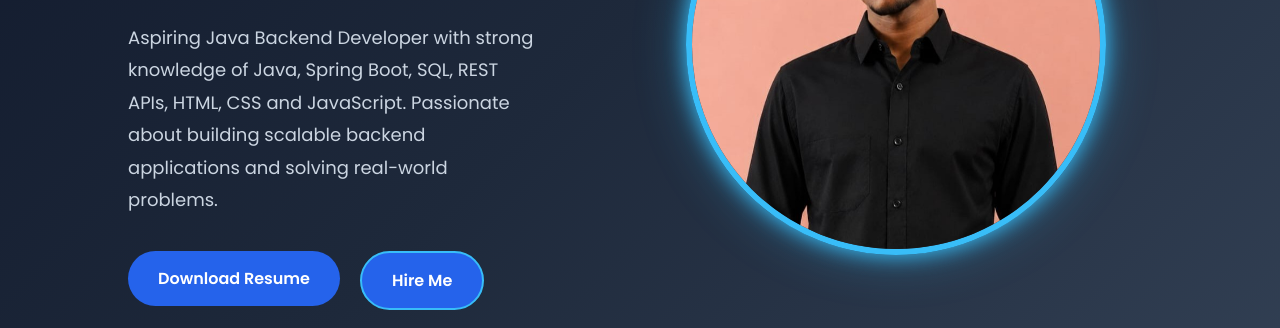
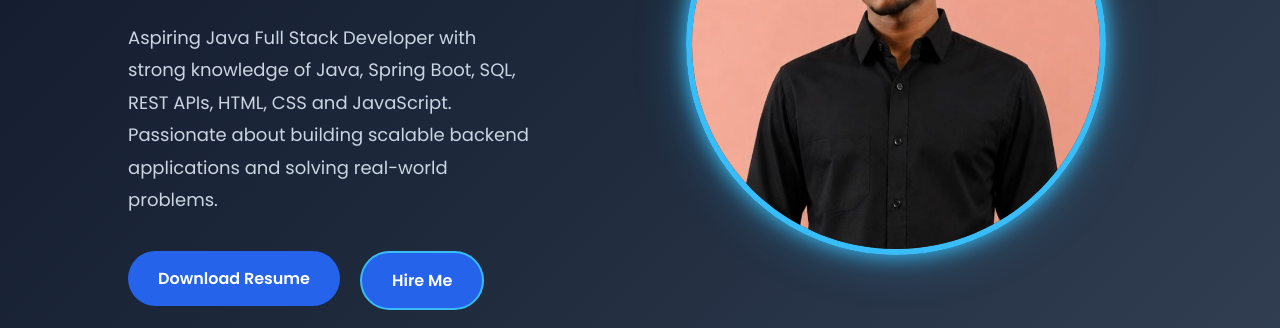
Before and after one commit to Cheran0011/cheran_portfolio, a plain HTML site: page index.html in a window 1280 px wide. Shown: the part 431-759 px from the top of the page. Drawn offline with Linux system fonts and the light colour scheme.

Commit message:
Update index.html

```diff
--- a/index.html
+++ b/index.html
@@ -48,7 +48,7 @@
         <h2>Java Full Stack Developer</h2>
 
         <p>
-            Aspiring Java Backend Developer with strong knowledge of Java,
+            Aspiring Java Full Stack Developer with strong knowledge of Java,
             Spring Boot, SQL, REST APIs, HTML, CSS and JavaScript.
             Passionate about building scalable backend applications and
             solving real-world problems.
```
